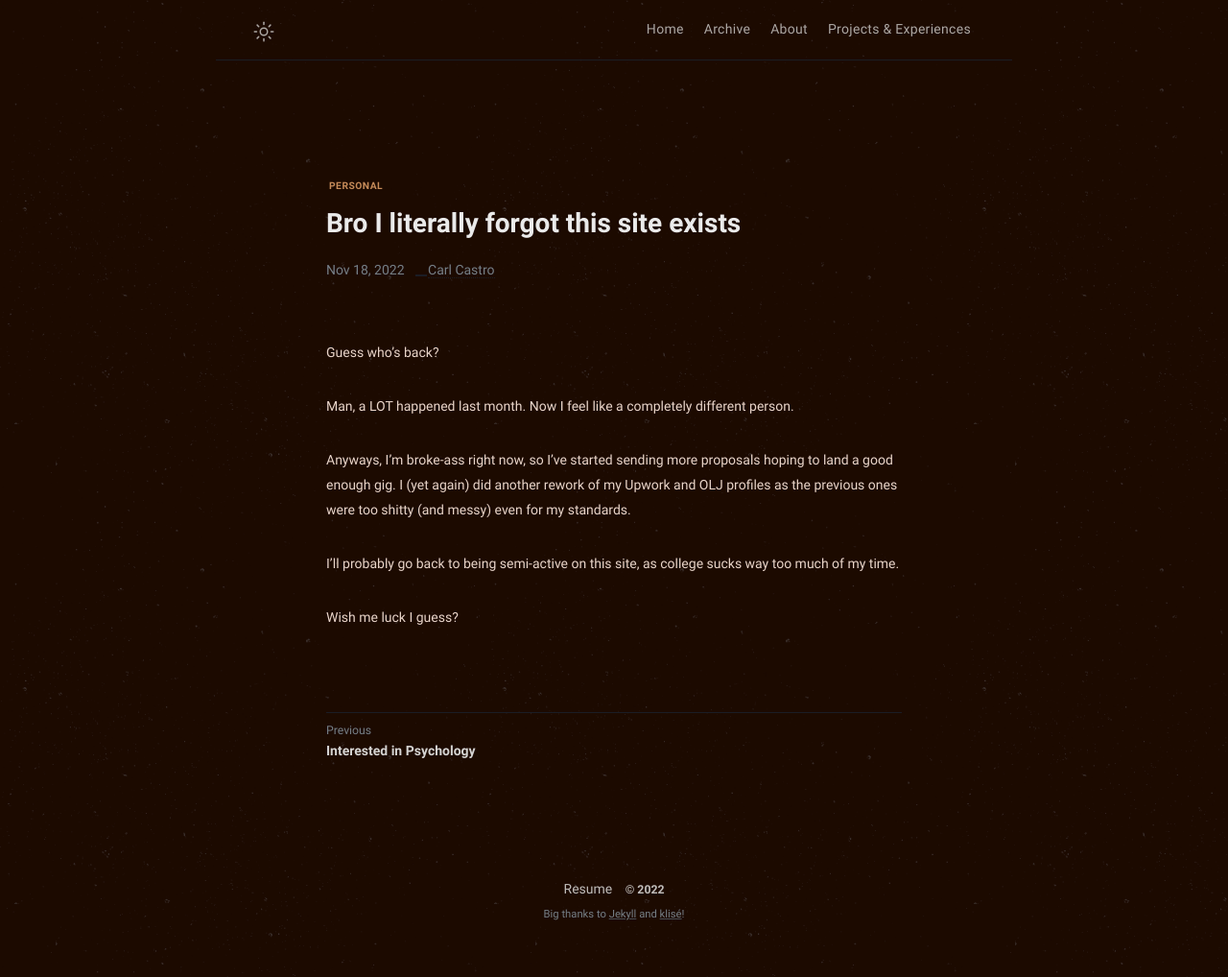
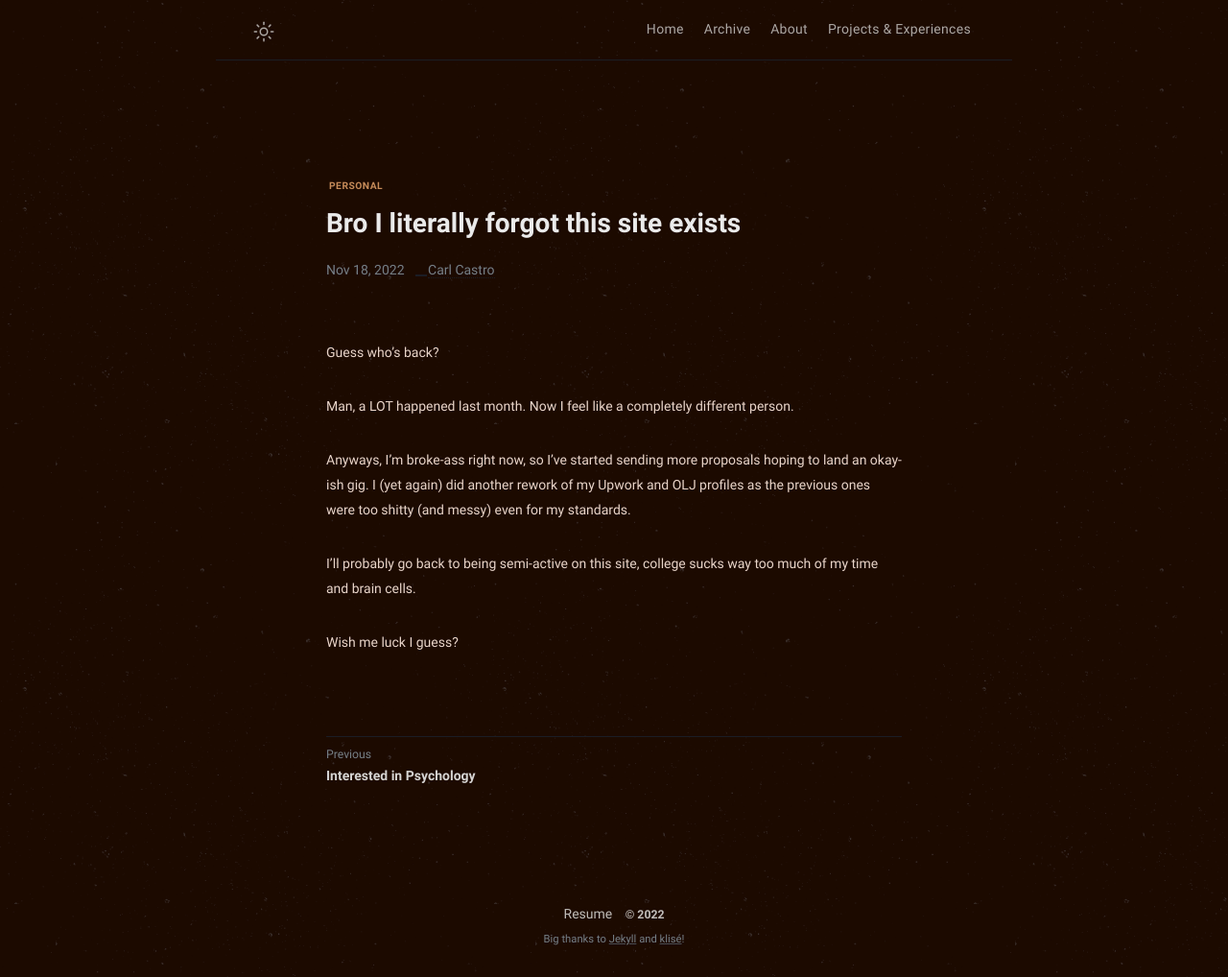
Before and after one commit to philippines69/carlcastroarchives, a Jekyll site: the page built from _posts/2022-11-17-bro-i-literally-forgot-this-site-exists.md, in a window 1280 px wide. Shown: the whole page at 96% size. Built offline with Jekyll 4.4.1, drawn with Linux system fonts in a browser that asks for light colours; before the commit the page ends 992 px from its top, so only the background shows below that.

Commit message:
Update from Forestry.io philippines69 updated _posts/2022-11-17-bro-i-literally-forgot-this-site-exists.md

```diff
--- a/_posts/2022-11-17-bro-i-literally-forgot-this-site-exists.md
+++ b/_posts/2022-11-17-bro-i-literally-forgot-this-site-exists.md
@@ -11,8 +11,8 @@ Guess who's back?
 
 Man, a LOT happened last month. Now I feel like a completely different person.
 
-Anyways, I'm broke-ass right now, so I've started sending more proposals hoping to land a good enough gig. I (yet again) did another rework of my Upwork and OLJ profiles as the previous ones were too shitty (and messy) even for my standards.
+Anyways, I'm broke-ass right now, so I've started sending more proposals hoping to land an okay-ish gig. I (yet again) did another rework of my Upwork and OLJ profiles as the previous ones were too shitty (and messy) even for my standards.
 
-I'll probably go back to being semi-active on this site, as college sucks way too much of my time.
+I'll probably go back to being semi-active on this site, college sucks way too much of my time and brain cells.
 
 Wish me luck I guess?
```
